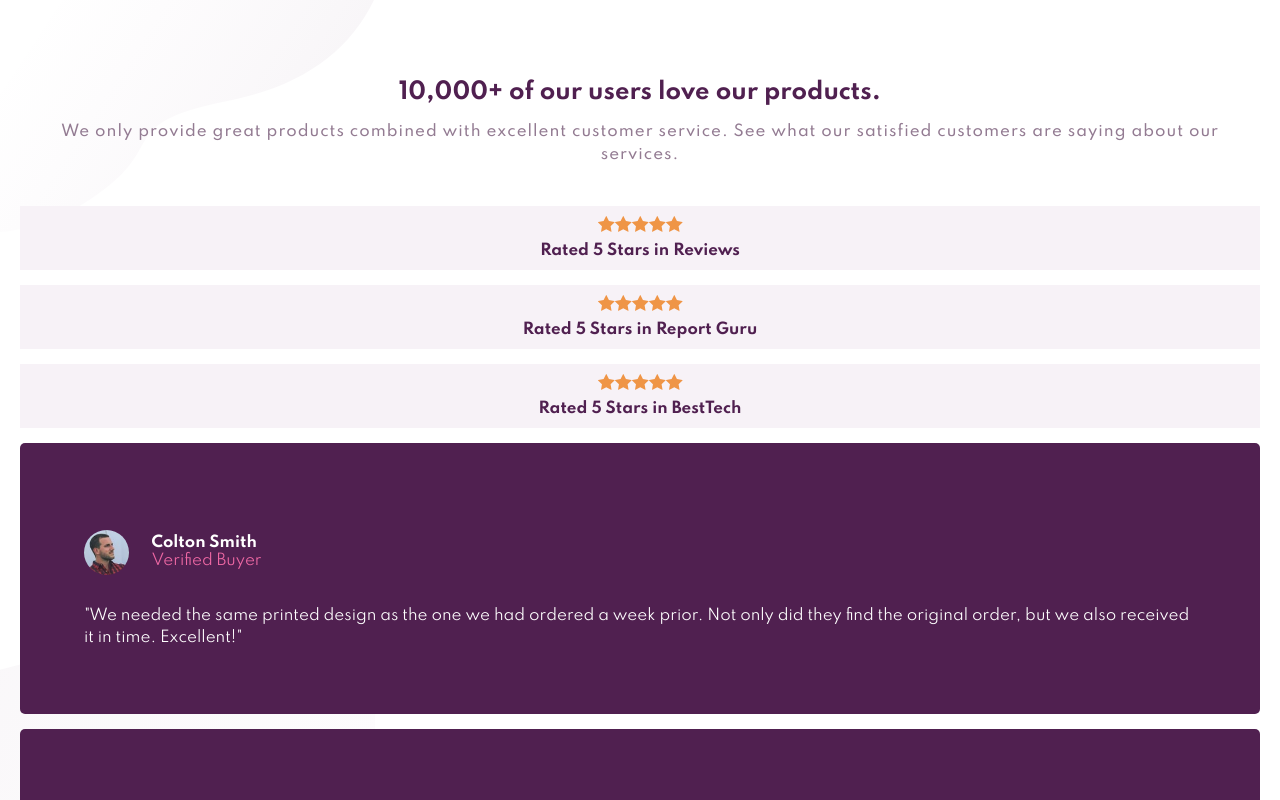
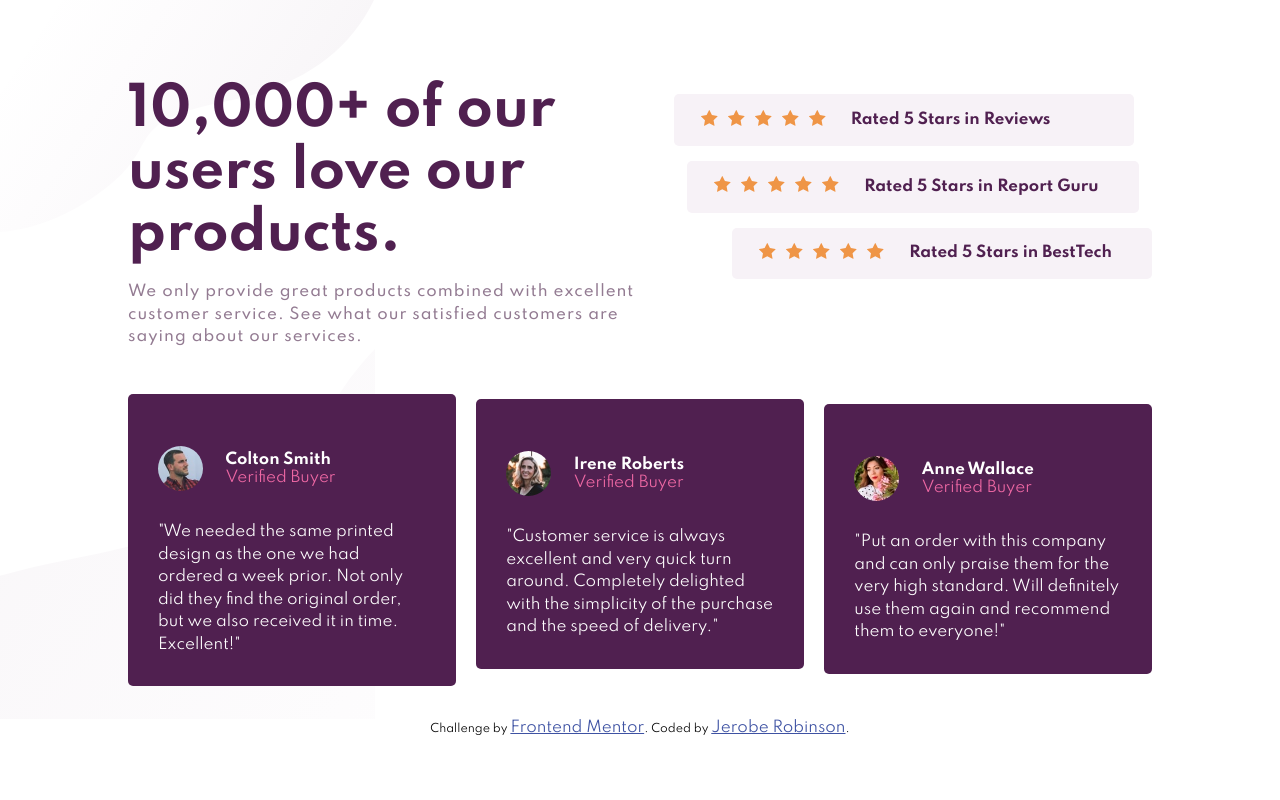
Before and after one commit to Robe31/social-proof-section, a plain HTML site: page index.html in a window 1280 px wide. Shown: the top 800 px of the page. Drawn offline with Linux system fonts and the light colour scheme.

Commit message:
added desktop styles

```diff
--- a/css/_comments.scss
+++ b/css/_comments.scss
@@ -1,6 +1,7 @@
 .review {
     background-color: $primary1;
     padding: 5vw;
+    padding-bottom: 5vh;
     border-radius: 5px;
     margin-bottom: 15px;
     &__text {
@@ -28,3 +29,27 @@
         font-weight: 400;
     }
 }
+@media (min-width: 1024px) {
+    #section-bottom {
+        display: flex;
+        flex-direction: row;
+        justify-content: space-between;
+        padding-top: 3rem;
+        padding-bottom: 3rem;
+        height: 370px;
+    }
+    .review {
+        padding: 2rem;
+        margin: 0;
+        width: 32%;
+    }
+    #review1 {
+        align-self: flex-start;
+    }
+    #review2 {
+        align-self: center;
+    }
+    #review3 {
+        align-self: flex-end;
+    }
+}
--- a/css/_globals.scss
+++ b/css/_globals.scss
@@ -19,3 +19,8 @@ section {
     background-image: url(../images/bg-pattern-bottom-mobile.svg);
     background-repeat: no-repeat;
 }
+@media (min-width: 1024px) {
+    section {
+        padding: 0 10vw;
+    }
+}
--- a/css/_hero.scss
+++ b/css/_hero.scss
@@ -28,6 +28,7 @@
         background-color: $neutral2;
         padding: 10px 0;
         margin-bottom: 15px;
+        border-radius: 5px;
     }
     &__starline {
         list-style: none;
@@ -39,3 +40,49 @@
         color: $primary1;
     }
 }
+@media (min-width: 1024px) {
+    .hero {
+        @include flexCenter(row);
+        justify-content: space-between;
+        align-items: center;
+    }
+    .main {
+        text-align: left;
+        align-items: flex-start;
+        &__title {
+            // max-width: 298px;
+            padding-left: 0;
+            font-size: 3.5rem;
+        }
+        &__text {
+            max-width: 510px;
+        }
+    }
+    .rate {
+        display: flex;
+        flex-direction: column;
+        &__box {
+            @include flexCenter(row);
+            justify-content: flex-start;
+            padding: 1.2vw;
+            padding-right: 40px;
+            max-width: 460px;
+        }
+        &__starline {
+            padding-left: 0.5vw;
+            padding-bottom: 0;
+            &__star {
+                padding: 0 5px;
+            }
+        }
+        &__text {
+            padding-left: 20px;
+        }
+    }
+    #rateBox2 {
+        align-self: center;
+    }
+    #rateBox3 {
+        align-self: flex-end;
+    }
+}
--- a/index.html
+++ b/index.html
@@ -39,7 +39,7 @@
         </div>
 
         <div class="rate">
-          <div class="rate__box">
+          <div class="rate__box" id="rateBox1">
             <ul class="rate__starline">
               <li class="rate__starline__star"><img src="./images/icon-star.svg" alt="icon-star"></li>
               <li class="rate__starline__star"><img src="./images/icon-star.svg" alt="icon-star"></li>
@@ -49,7 +49,7 @@
             </ul>
             <p class="rate__text">Rated 5 Stars in Reviews</p>
           </div>
-          <div class="rate__box">
+          <div class="rate__box" id="rateBox2">
             <ul class="rate__starline">
               <li class="rate__starline__star"><img src="./images/icon-star.svg" alt="icon-star"></li>
               <li class="rate__starline__star"><img src="./images/icon-star.svg" alt="icon-star"></li>
@@ -59,7 +59,7 @@
             </ul>
             <p class="rate__text">Rated 5 Stars in Report Guru</p>
           </div>
-          <div class="rate__box">
+          <div class="rate__box"  id="rateBox3">
             <ul class="rate__starline">
               <li class="rate__starline__star"><img src="./images/icon-star.svg" alt="icon-star"></li>
               <li class="rate__starline__star"><img src="./images/icon-star.svg" alt="icon-star"></li>
@@ -74,7 +74,7 @@
     </section>
 
     <section id="section-bottom">
-      <div class="review">
+      <div class="review" id="review1">
         <div class="profile">
           <img src="./images/image-colton.jpg" alt="colton smith" class="profile__img">
           <div class="profile__text">
@@ -89,7 +89,7 @@
         </p>
       </div>
 
-      <div class="review">
+      <div class="review" id="review2">
         <div class="profile">
           <img src="./images/image-irene.jpg" alt="Irene Roberts" class="profile__img">
           <div class="profile__text">
@@ -103,7 +103,7 @@
         </p>
       </div>
 
-      <div class="review">
+      <div class="review" id="review3">
         <div class="profile">
           <img src="./images/image-anne.jpg" alt="anne wallace" class="profile__img">
           <div class="profile__text">
```
Also changed, not shown: css/style.css, 1 other file.
